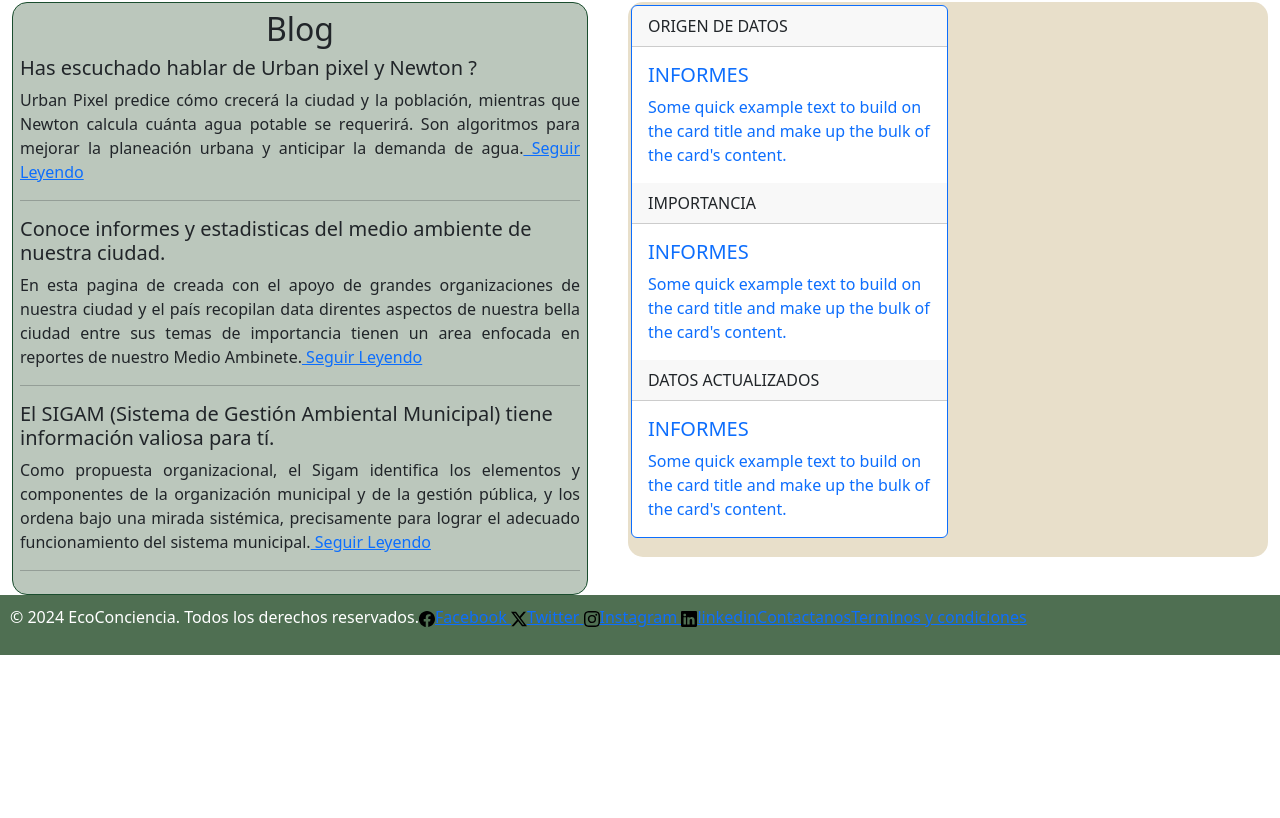
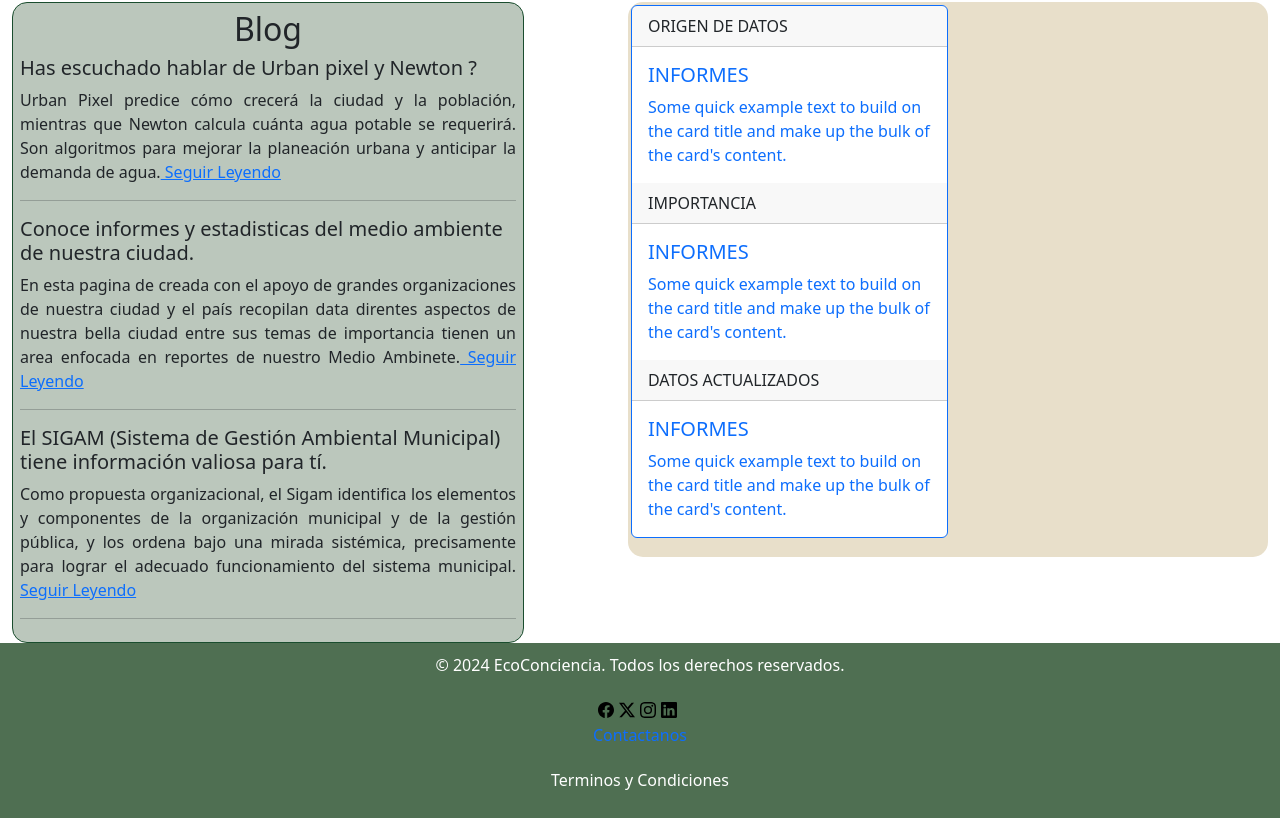
Before and after one commit to MPemberth/EcoConCiencia, a React (Create React App) app: page / in a window 1280 px wide. Shown: the part 2373-3191 px from the top of the page. Before the commit the page ends 3028 px from the top, so only its background shows below. Built offline with nearby package versions, Linux system fonts and the light colour scheme; a small style sheet from the web is missing.

Commit message:
Ajuste al footer ubicacion y distribucción de elementos

```diff
--- a/src/components/Aside.js
+++ b/src/components/Aside.js
@@ -1,7 +1,7 @@
 import React from 'react';
 import '../css/aside.css';
 
-const Aside = ({ Routers }) => {
+const Aside = () => {
     return (
     <div class="Aside">
         <aside class="blog" >
--- a/src/components/Footer.js
+++ b/src/components/Footer.js
@@ -12,17 +12,17 @@ const Footer = ({ Routers }) => {
         <div class="footer">
             <p>&copy; 2024 EcoConciencia. Todos los derechos reservados.</p>
             <div class="social-icons">
-                <img src={facebook} className="social-icon"  alt="iconofacebook" />
-                <a href="#" class="social-icon">Facebook <i class="facebook"></i></a>
-                <img src={twitter} className="social-icon"  alt="iconotwitter"/>
-                <a href="#" class="social-icon">Twitter <i class="twitter"></i></a>
-                <img src={instagram} className="social-icon"  alt="iconoinstagram"/>
-                <a href="#" class="social-icon">Instagram <i class="instagram"></i></a>
-                <img src={linked} className="social-icon"  alt="iconolinked"/>
-                <a href="#" class="social-icon">linkedin<i class="linkedin"></i></a>
-            </div>
-        <div class="contactofooter"><p><a href="#" class="social-icon">Contactanos</a></p></div>
-        <div class="terminosofooter"><p><a href="#" class="social-icon">Terminos y condiciones</a></p></div>
+            <a href="https://www.facebook.com/tupagina" target="_blank" rel="noopener noreferrer">
+            <img src={facebook} className="social-icon" alt="iconofacebook" /></a>
+            <a href="https://twitter.com/tuperfil" target="_blank" rel="noopener noreferrer">
+            <img src={twitter} className="social-icon" alt="iconotwitter" /></a>
+            <a href="https://www.instagram.com/tucuenta" target="_blank" rel="noopener noreferrer">
+            <img src={instagram} className="social-icon" alt="iconoinstagram" /></a>
+            <a href="https://www.linkedin.com/tuperfil" target="_blank" rel="noopener noreferrer">
+            <img src={linked} className="social-icon" alt="iconolinked" /></a>
+        </div>
+        <div class="contactofooter"><p><a href="#" >Contactanos</a></p></div>
+        <div class="terminosfooter"><p><a href="#" >Terminos y Condiciones</a></p></div>
         </div>
     );
 };
--- a/src/css/aside.css
+++ b/src/css/aside.css
@@ -1,5 +1,6 @@
 .Aside {
-    width: 45%;
+    display: flex;
+    width: 40%;
     float: left;
     padding: 7px;
     margin-left: 12px;
--- a/src/css/footer.css
+++ b/src/css/footer.css
@@ -1,4 +1,4 @@
-.footer{
+/* .footer{
     display: flex;
     bottom:0;
     width: 100%;
@@ -7,8 +7,46 @@
     text-align: center;
     color: white;
     padding: 10px;
+} */
+
+.footer {
+    display: flex;
+    flex-direction: column;
+    justify-content: center;
+    align-items: center;
+    bottom: 0;
+    width: 100%;
+    height: 50%;
+    background-color: #4f6f52;
+    text-align: center;
+    color: white;
+    padding: 10px;
 }
 
-.a{
+
+.social-icon {
+    margin-right: 5px;
+    margin-top: 5px;
+    font-size: 16px;
+}
+
+.social-icon img {
+
+}
+
+.contactofooter {
+    margin-top: 5px;
+}
+
+.terminosfooter {
+    margin-top: 5px;
+}
+
+.contactofooter a {
     text-decoration: none;
 }
+
+.terminosfooter a {
+    text-decoration: none;
+    color: inherit;
+}
```
